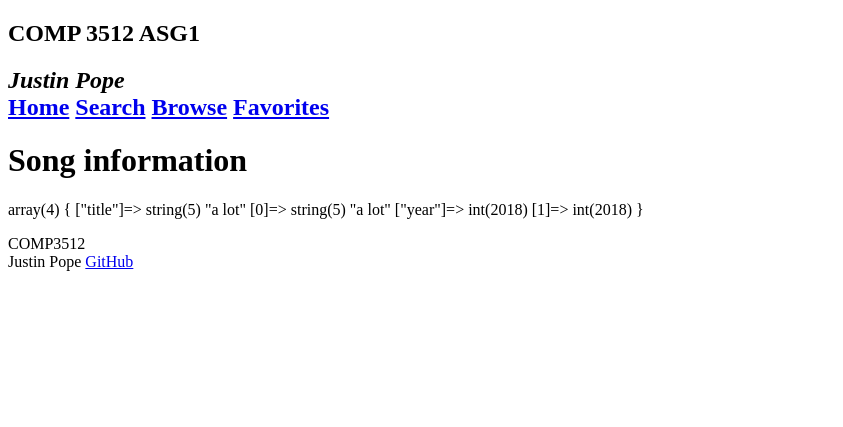
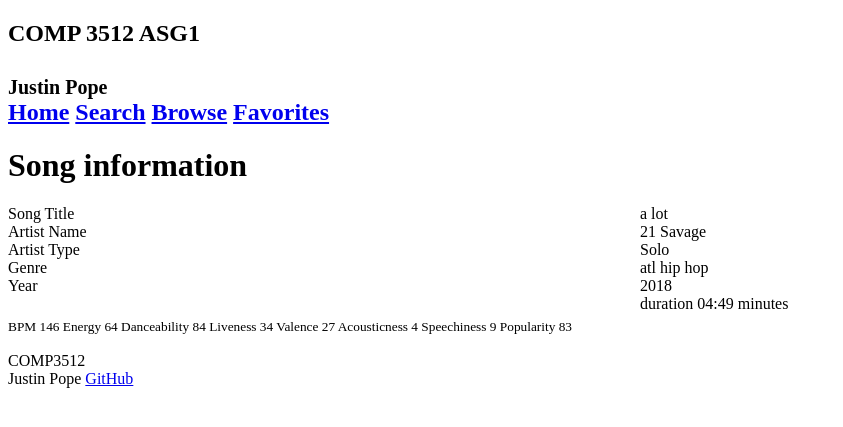
Before and after one commit to jpope229/Comp3512f2022Asg1, a PHP site: page /single-page.php?ID=1001 in a window 1280 px wide. Shown: the top 427 px of the page, without its empty margins (0-843 px from the left). Run offline with PHP 8.4, Linux system fonts and the light colour scheme; data comes from the database, SQL or seed files in the repository.

Commit message:
song can be displayed

```diff
--- a/browse.php
+++ b/browse.php
@@ -11,7 +11,7 @@
 <body>
     <header>
         <h2>COMP 3512 ASG1<h2> <br>
-                <p>Justin Pope</p>
+                <sub>Justin Pope</sub>
 
                 <div class="nav">
                     <a href="index.php">Home</a>
--- a/css/single-page.css
+++ b/css/single-page.css
@@ -0,0 +1,7 @@
+.row {
+    display: flex;
+  }
+
+  .column {
+    flex: 50%;
+  }
--- a/favorites.php
+++ b/favorites.php
@@ -11,7 +11,7 @@
 <body>
     <header>
         <h2>COMP 3512 ASG1<h2> <br>
-                <p>Justin Pope</p>
+                <sub>Justin Pope</sub>
 
                 <div class="nav">
                     <a href="index.php">Home</a>
--- a/index.php
+++ b/index.php
@@ -12,7 +12,7 @@
 <body>
     <header>
         <h2>COMP 3512 ASG1<h2> <br>
-                <i>Justin Pope</i>
+                <sub>Justin Pope</sub>
 
                 <div class="nav">
                     <a href="index.php">Home</a>
@@ -23,6 +23,8 @@
 
     </header>
 
+    <h1>HOME PAGE</h1>
+
     <footer>
         <p>COMP3512<br>
             Justin Pope <a href='https://github.com/jpope229'>GitHub</a>
--- a/search.php
+++ b/search.php
@@ -11,7 +11,7 @@
 <body>
     <header>
         <h2>COMP 3512 ASG1<h2> <br>
-                <p>Justin Pope</p>
+                <sub>Justin Pope</sub>
 
                 <div class="nav">
                     <a href="index.php">Home</a>
--- a/single-page.php
+++ b/single-page.php
@@ -3,7 +3,8 @@
 if (!empty($_GET['ID'])) {
     require_once('includes/config.inc.php');
 } else {
-    header('Location: search.php');
+    //header('Location: search.php');
+    echo "error no id passed";
 }
 ?>
 
@@ -21,7 +22,7 @@ if (!empty($_GET['ID'])) {
 <body>
     <header>
         <h2>COMP 3512 ASG1<h2>
-                <i>Justin Pope</i>
+                <sub>Justin Pope</sub>
                 <div class="nav">
                     <a href="index.php">Home</a>
                     <a href="search.php">Search</a>
@@ -37,11 +38,16 @@ if (!empty($_GET['ID'])) {
         $pdo->setAttribute(PDO::ATTR_ERRMODE, PDO::ERRMODE_EXCEPTION);
         //write sql
         $passedID = $_GET['ID'];
-        $sql = "SELECT title, year FROM songs where song_id =$passedID";
+        $sql = "SELECT title, artist_name, type_name, genre_name, year, duration, bpm, energy,danceability,liveness,valence,acousticness,speechiness,popularity FROM songs INNER JOIN genres on songs.genre_id = genres.genre_id INNER JOIN artists on songs.artist_id = artists.artist_id INNER JOIN types on artists.artist_type_id = types.type_id where song_id =$passedID";
         $result = $pdo->query($sql);
         //run sql & dump on screen
-        while ($row = $result->fetch()) {
-            var_dump($row);
+        foreach ($result as $row) {
+            $duration = gmdate("i:s", $row[5]);
+            echo "<div><div class='row'>
+            <div class='column'>Song Title <br> Artist Name <br> Artist Type <br> Genre <br> Year <br> <Duration> <br> </div>
+            <div class='column'>$row[0]<br>$row[1]<br>$row[2]<br>$row[3]<br>$row[4]<br>duration $duration minutes <br></div>
+            </div>";
+            echo "<sub>BPM $row[6] Energy $row[7] Danceability $row[8] Liveness $row[9] Valence $row[10] Acousticness $row[11] Speechiness $row[12] Popularity $row[13]</sub></div>";
         }
 
         $pdo = null;
```
